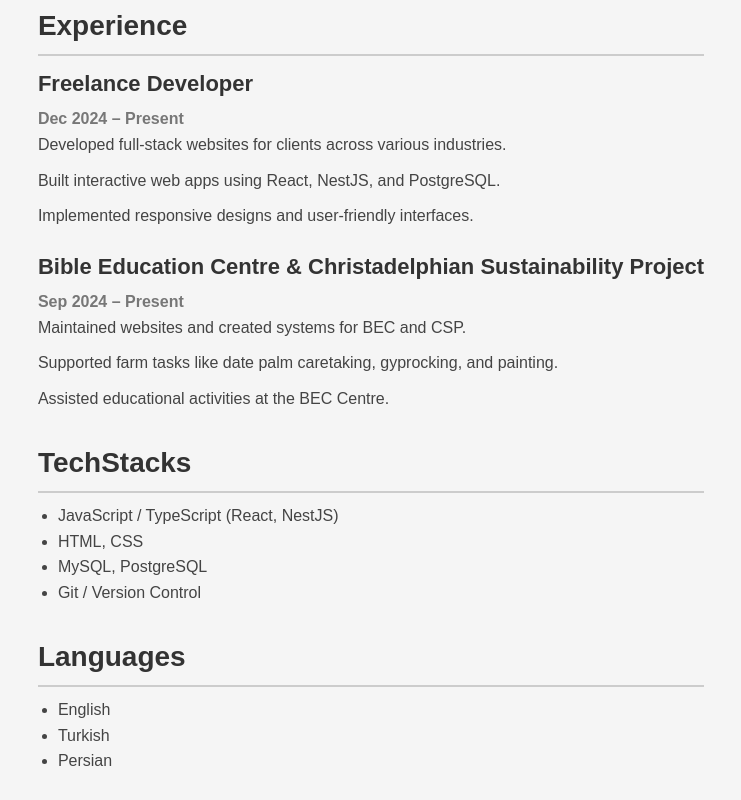
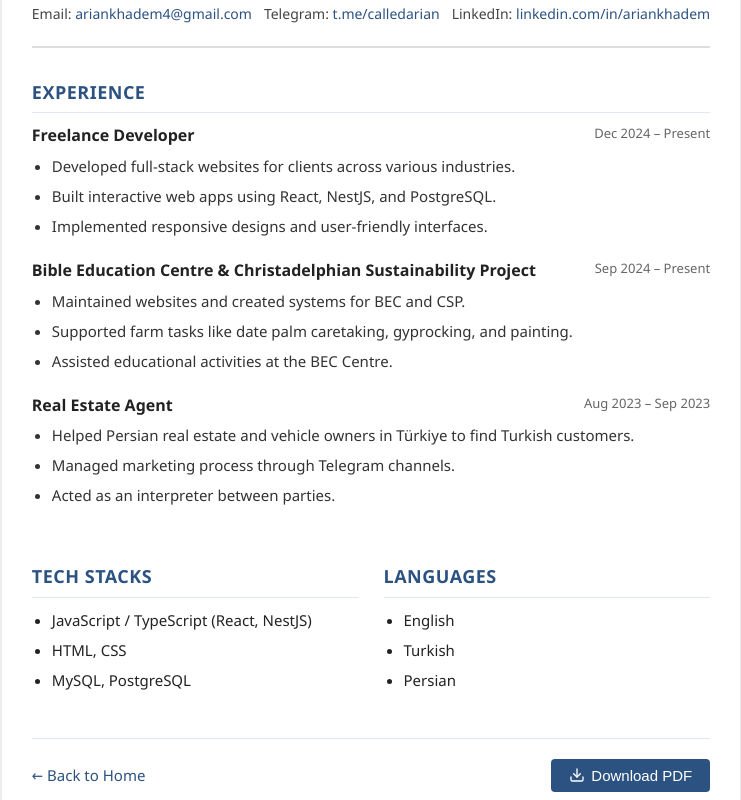
Before and after one commit to calledarian/Portfolio, a React (Create React App) app: page /resume in a window 1280 px wide. Shown: the part 180-980 px from the top of the page, without its empty margins (269-1010 px from the left). Built offline with nearby package versions, Linux system fonts and the light colour scheme.

Commit message:
Improved resume

```diff
--- a/src/Resume.css
+++ b/src/Resume.css
@@ -1,90 +1,249 @@
-/* Resume.css */
-.resume-container {
-    max-width: 900px;
-    margin: 0 auto;
-    padding: 20px;
-    font-family: 'Arial', sans-serif;
-    line-height: 1.6;
+/* Reset & Base Styles */
+* {
+  margin: 0;
+  padding: 0;
+  box-sizing: border-box;
 }
 
+body {
+  font-family: 'Segoe UI', Tahoma, Geneva, Verdana, sans-serif;
+  line-height: 1.6;
+  color: #222;
+  background: #f4f6f8;
+  font-size: 15px;
+}
+
+a {
+  color: #2c5282;
+  text-decoration: none;
+}
+a:hover {
+  text-decoration: underline;
+}
+
+.resume-container {
+  max-width: 850px;
+  margin: 40px auto;
+  padding: 20px;
+}
+
+/* Wrapper */
+.print-wrapper {
+  background: #fff;
+  box-shadow: 0 2px 6px rgba(0, 0, 0, 0.1);
+  padding: 30px;
+  min-height: 1123px;
+  border-radius: 6px;
+}
+
+/* Header */
 .resume-header {
   text-align: center;
   margin-bottom: 30px;
+  border-bottom: 2px solid #ddd;
+  padding-bottom: 20px;
 }
 
 .resume-header h1 {
-    font-size: 36px;
-    font-weight: bold;
+  font-size: 30px;
+  font-weight: 700;
+  color: #2c5282;
 }
 
-  .resume-header p {
-    font-size: 18px;
+.resume-header .title {
+  font-size: 17px;
+  font-weight: 500;
   color: #555;
+  margin: 8px 0 10px;
+}
+
+.contact-info {
+  display: flex;
+  justify-content: center;
+  flex-wrap: wrap;
+  gap: 12px;
+  font-size: 14px;
+  color: #444;
+}
+
+/* Main Layout */
+.resume-main {
+  display: flex;
+  flex-direction: column;
+  gap: 25px;
 }
 
 .resume-section {
-    margin-bottom: 30px;
+  margin-bottom: 10px;
 }
 
 .resume-section h2 {
-    font-size: 28px;
-    color: #333;
-    border-bottom: 2px solid #ccc;
-    padding-bottom: 5px;
+  font-size: 18px;
+  color: #2c5282;
+  border-bottom: 1px solid #e2e8f0;
+  padding-bottom: 6px;
+  text-transform: uppercase;
+  letter-spacing: 0.5px;
   margin-bottom: 10px;
 }
 
-  .experience, .education {
+/* Experience Items */
+.experience-item {
   margin-bottom: 20px;
+  page-break-inside: avoid;
 }
 
-  .experience h3, .education h3 {
-    font-size: 22px;
-    color: #333;
+.experience-header {
+  display: flex;
+  justify-content: space-between;
+  flex-wrap: wrap;
   margin-bottom: 5px;
 }
 
-  .experience ul {
-    list-style-type: none;
-    padding-left: 0;
+.experience-header h3 {
+  font-size: 16px;
+  font-weight: 600;
 }
 
-  .experience li {
-    margin-bottom: 10px;
+.experience-header .date {
+  font-size: 13px;
+  color: #666;
 }
 
-  ul {
+.experience-item ul {
+  list-style-type: disc;
+  padding-left: 20px;
+  color: #333;
+}
+
+.experience-item li {
+  margin-bottom: 6px;
+}
+
+/* Two-Column Sections */
+.columns-container {
+  display: flex;
+  gap: 25px;
+  flex-wrap: wrap;
+}
+
+.columns-container .resume-section {
+  flex: 1;
+}
+
+.tech-list,
+.language-list {
   padding-left: 20px;
 }
 
-  ul li {
-    font-size: 16px;
-    color: #444;
+.tech-list li,
+.language-list li {
+  margin-bottom: 6px;
 }
 
-  .resume-header p, .resume-section p {
-    font-size: 16px;
-    color: #777;
+/* Footer (Browser only) */
+.resume-footer {
+  display: flex;
+  justify-content: space-between;
+  flex-wrap: wrap;
+  align-items: center;
+  margin-top: 30px;
+  padding: 20px 0;
+  border-top: 1px solid #e2e8f0;
+}
+
+.back-home {
+  font-weight: 500;
+}
+
+.download-button {
+  background-color: #2c5282;
+  color: #fff;
+  padding: 8px 18px;
+  font-size: 15px;
+  border-radius: 4px;
+  border: none;
+  cursor: pointer;
+  transition: background 0.2s ease-in-out;
+  display: flex;
+  align-items: center;
+  gap: 6px;
+}
+
+.download-button:hover {
+  background-color: #1a365d;
+}
+
+/* Print-only Footer Note */
+.print-only {
+  display: none;
+  font-size: 10pt;
+  text-align: right;
+  color: #888;
+  margin-top: 15px;
+  font-style: italic;
+}
+
+/* Print Styles */
+@media print {
+  body {
+    background: #fff;
+    font-size: 12pt;
+  }
+
+  .resume-container,
+  .print-wrapper {
+    padding: 0;
+    box-shadow: none;
+    width: 100%;
+    height: auto;
+  }
+
+  .no-print {
+    display: none !important;
+  }
+
+  .print-only {
+    display: block;
+  }
+
+  h1 {
+    font-size: 24pt;
+  }
+
+  .resume-section h2 {
+    font-size: 14pt;
+  }
+
+  .experience-header h3,
+  .experience-header .date,
+  .tech-list li,
+  .language-list li {
+    font-size: 11pt;
+  }
+}
+
+/* Mobile Responsive */
+@media (max-width: 600px) {
+  .contact-info {
+    flex-direction: column;
+    text-align: center;
+    gap: 6px;
+  }
+
+  .experience-header {
+    flex-direction: column;
+    gap: 4px;
+  }
+
+  .columns-container {
+    flex-direction: column;
+    gap: 20px;
   }
 
   .resume-footer {
+    flex-direction: column;
+    gap: 10px;
     text-align: center;
-    margin-top: 30px;
-    font-size: 16px;
-    color: #555;
   }
-
-.resume-footer .download-button {
-        background-color: #007bff;
-        color: #fff;
-        border: none;
-        padding: 10px 20px;
-        font-size: 14px;
-        cursor: pointer;
-        border-radius: 5px;
-        margin-left: 10px;
 }
-
-    .resume-footer .download-button:hover {
-        background-color: #0056b3;
-    }
--- a/src/Resume.js
+++ b/src/Resume.js
@@ -1,66 +1,104 @@
-// Resume.js
 import React from 'react';
 import { Link } from 'react-router-dom';
+import { Download } from 'lucide-react';
 import './Resume.css';
 
 function Resume() {
+    const handleDownload = () => {
+        window.print();
+    };
+
+    const currentYear = new Date().getFullYear();
+    const age = currentYear - 2008;
+
     return (
         <div className="resume-container">
+            <div className="print-wrapper">
                 <header className="resume-header">
-                <h1>Arian Khadem</h1>
-                <p>Developer | Age: 17</p>
-                <p>Gmail: <a href="mailto:ariankhadem4@gmail.com">ariankhadem4@gmail.com</a></p>
-                <div style={{ display: "flex", justifyContent: "center", gap: "15px" }}>
-                    <p>Telegram: <a href="https://t.me/calledarian" target="_blank" rel="noopener noreferrer">@calledarian</a></p>
-                    <p>LinkedIn: <a href="https://www.linkedin.com/in/ariankhadem" target="_blank" rel="noopener noreferrer">@ariankhadem</a></p>
+                    <h1 tabIndex="0">Arian Khadem</h1>
+                    <p className="title">Developer | Age: {age}</p>
+
+                    <div className="contact-info">
+                        <p>Email: <a href="mailto:ariankhadem4@gmail.com">ariankhadem4@gmail.com</a></p>
+                        <p>Telegram: <a href="https://t.me/calledarian" target="_blank" rel="noopener noreferrer">t.me/calledarian</a></p>
+                        <p>LinkedIn: <a href="https://linkedin.com/in/ariankhadem" target="_blank" rel="noopener noreferrer">linkedin.com/in/ariankhadem</a></p>
                     </div>
                 </header>
 
+                <div className="resume-main">
                     <section className="resume-section">
                         <h2>Experience</h2>
-                <div className="experience">
+
+                        <div className="experience-item">
+                            <div className="experience-header">
                                 <h3>Freelance Developer</h3>
-                    <p><strong>Dec 2024 – Present</strong></p>
+                                <span className="date">Dec 2024 – Present</span>
+                            </div>
                             <ul>
                                 <li>Developed full-stack websites for clients across various industries.</li>
                                 <li>Built interactive web apps using React, NestJS, and PostgreSQL.</li>
                                 <li>Implemented responsive designs and user-friendly interfaces.</li>
                             </ul>
                         </div>
-                <div className="experience">
+
+                        <div className="experience-item">
+                            <div className="experience-header">
                                 <h3>Bible Education Centre & Christadelphian Sustainability Project</h3>
-                    <p><strong>Sep 2024 – Present</strong></p>
+                                <span className="date">Sep 2024 – Present</span>
+                            </div>
                             <ul>
                                 <li>Maintained websites and created systems for BEC and CSP.</li>
                                 <li>Supported farm tasks like date palm caretaking, gyprocking, and painting.</li>
                                 <li>Assisted educational activities at the BEC Centre.</li>
                             </ul>
                         </div>
+
+                        <div className="experience-item">
+                            <div className="experience-header">
+                                <h3>Real Estate Agent</h3>
+                                <span className="date">Aug 2023 – Sep 2023</span>
+                            </div>
+                            <ul>
+                                <li>Helped Persian real estate and vehicle owners in Türkiye to find Turkish customers.</li>
+                                <li>Managed marketing process through Telegram channels.</li>
+                                <li>Acted as an interpreter between parties.</li>
+                            </ul>
+                        </div>
                     </section>
 
+                    <div className="columns-container">
                         <section className="resume-section">
-                <h2>TechStacks</h2>
-                <ul>
+                            <h2>Tech Stacks</h2>
+                            <ul className="tech-list">
                                 <li>JavaScript / TypeScript (React, NestJS)</li>
                                 <li>HTML, CSS</li>
                                 <li>MySQL, PostgreSQL</li>
-                    <li>Git / Version Control</li>
                             </ul>
                         </section>
 
                         <section className="resume-section">
                             <h2>Languages</h2>
-                <ul>
+                            <ul className="language-list">
                                 <li>English</li>
                                 <li>Turkish</li>
                                 <li>Persian</li>
                             </ul>
                         </section>
+                    </div>
+                </div>
 
-            <footer className="resume-footer">
+                <footer className="resume-footer no-print">
                     <Link to="/" className="back-home">← Back to Home</Link>
-                <button onClick={() => window.print()} className="download-button">Download PDF</button>
+                    <button
+                        onClick={handleDownload}
+                        className="download-button"
+                        aria-label="Download resume as PDF"
+                    >
+                        <Download size={16} />
+                        <span>Download PDF</span>
+                    </button>
                 </footer>
+            </div>
         </div>
     );
 }
```
Lines whose indentation alone changed are shown as unchanged.
